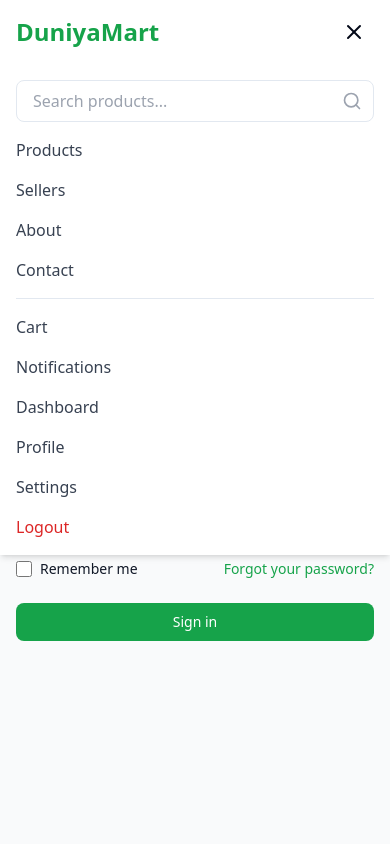
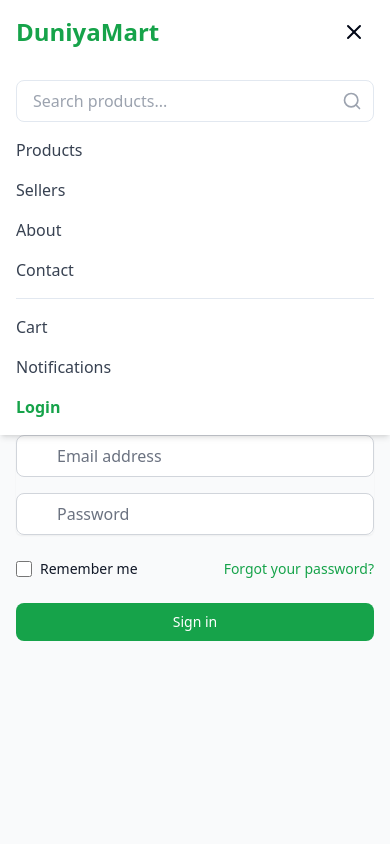
Before and after one commit to MohamedWazeemJ/duniya-mart, a React (Vite) app: page /login in a window 390 px wide. Both pictures are taken after a click on the button 354 px from the left and 32 px from the top of the page. Shown: the top 844 px of the page. Built offline with nearby package versions, Linux system fonts and the light colour scheme.

Commit message:
add mobile responsive

```diff
--- a/src/components/layout/Header.jsx
+++ b/src/components/layout/Header.jsx
@@ -146,10 +146,16 @@
               <hr className="my-2" />
               <Link to="/cart" className="block text-gray-700 hover:text-green-600" onClick={() => setIsMenuOpen(false)}>Cart</Link>
               <Link to="/notifications" className="block text-gray-700 hover:text-green-600" onClick={() => setIsMenuOpen(false)}>Notifications</Link>
-              <Link to="/retailer/dashboard" className="block text-gray-700 hover:text-green-600" onClick={() => setIsMenuOpen(false)}>Dashboard</Link>
-              <Link to="/profile" className="block text-gray-700 hover:text-green-600" onClick={() => setIsMenuOpen(false)}>Profile</Link>
-              <Link to="/settings" className="block text-gray-700 hover:text-green-600" onClick={() => setIsMenuOpen(false)}>Settings</Link>
-              <button className="block text-red-600 hover:text-red-700" onClick={() => setIsMenuOpen(false)}>Logout</button>
+              {user ? (
+                <>
+                  <Link to="/retailer/dashboard" className="block text-gray-700 hover:text-green-600" onClick={() => setIsMenuOpen(false)}>Dashboard</Link>
+                  <Link to="/profile" className="block text-gray-700 hover:text-green-600" onClick={() => setIsMenuOpen(false)}>Profile</Link>
+                  <Link to="/settings" className="block text-gray-700 hover:text-green-600" onClick={() => setIsMenuOpen(false)}>Settings</Link>
+                  <button className="block text-red-600 hover:text-red-700" onClick={() => { setIsMenuOpen(false); handleDashboardSelect('/logout'); }}>Logout</button>
+                </>
+              ) : (
+                <Link to="/login" className="block text-green-600 hover:text-green-700 font-semibold" onClick={() => setIsMenuOpen(false)}>Login</Link>
+              )}
             </nav>
           </div>
         )}
```
